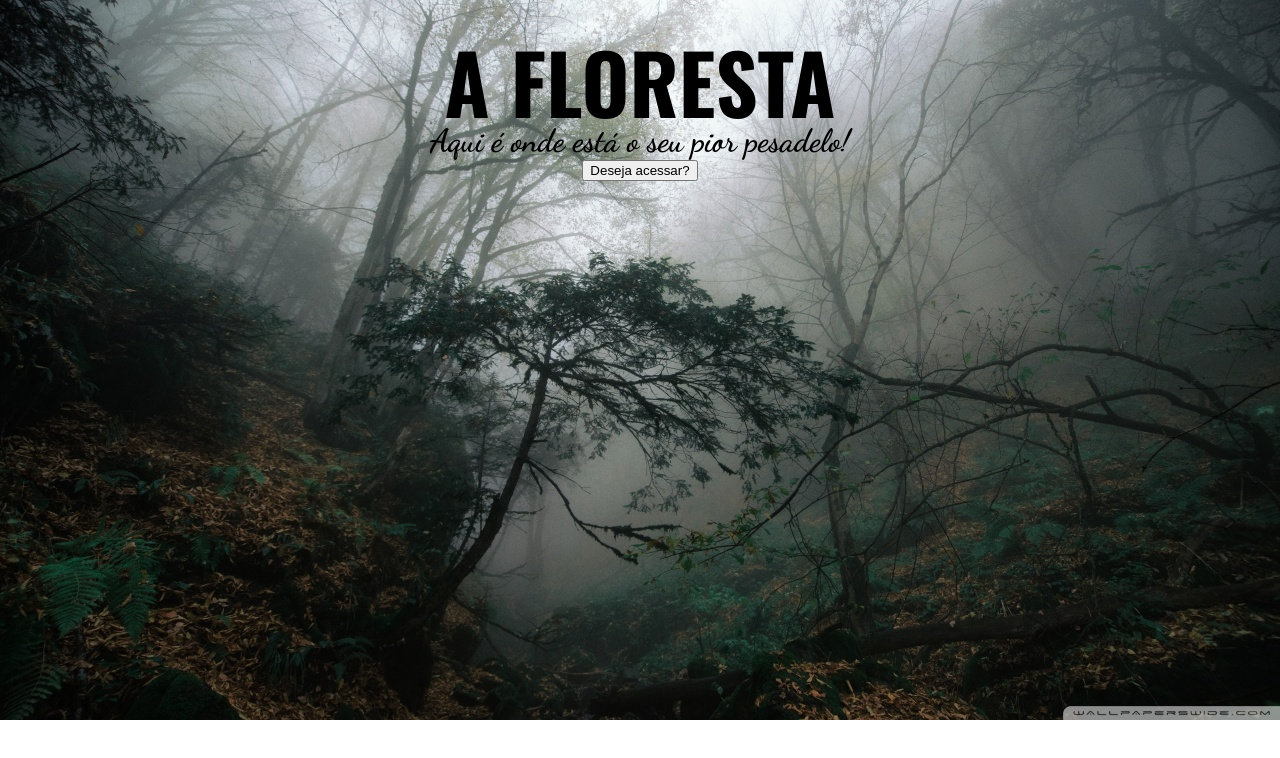
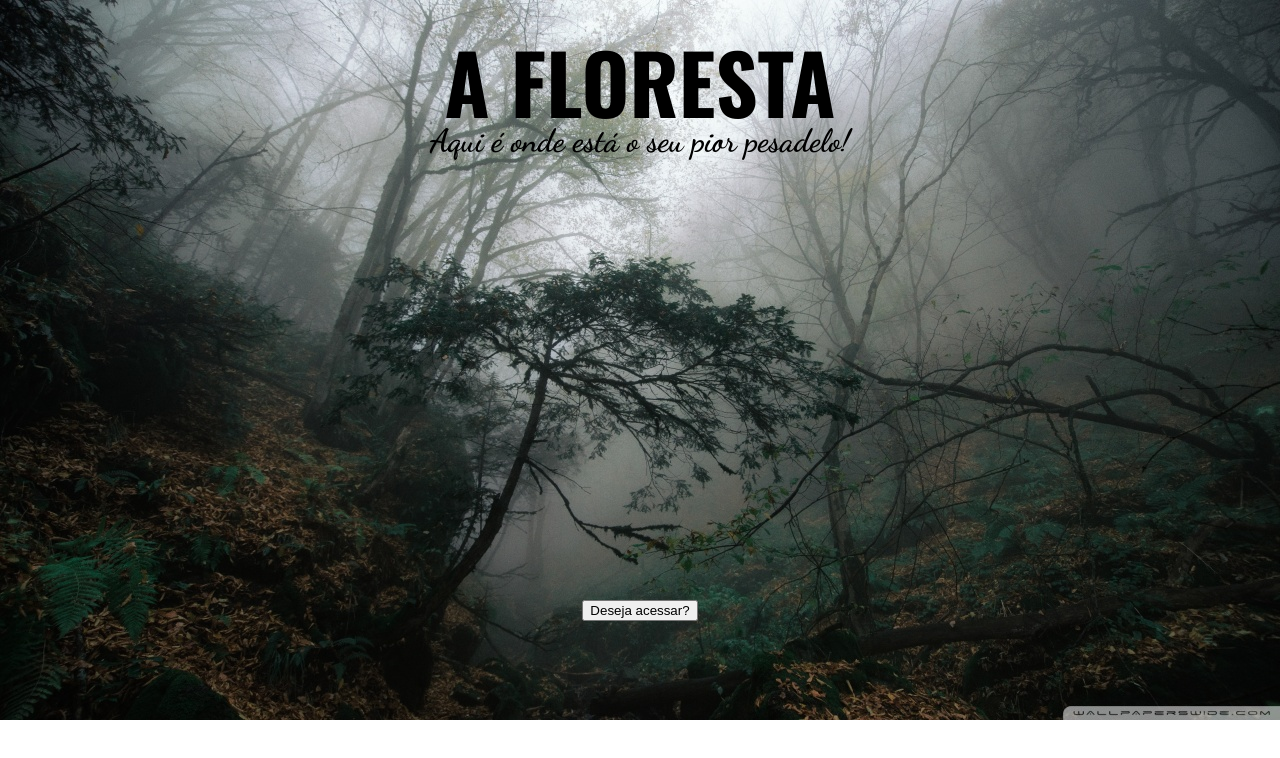
Before and after one commit to FeSette/CTD, a plain HTML site: page Front End I/Aula 07/Mesa de Trabalho/index.html in a window 1280 px wide. Drawn offline with nearby package versions, Linux system fonts and the light colour scheme.

Commit message:
Mesa de trabalho - Aula 07

```diff
--- a/Front End I/Aula 07/Mesa de Trabalho/css/style.css
+++ b/Front End I/Aula 07/Mesa de Trabalho/css/style.css
@@ -26,3 +26,8 @@ body div {
     font-family: 'Dancing Script', cursive;
     font-size: 32px;
 }
+
+button {
+    position: relative;
+    top: 440px;
+}
```
